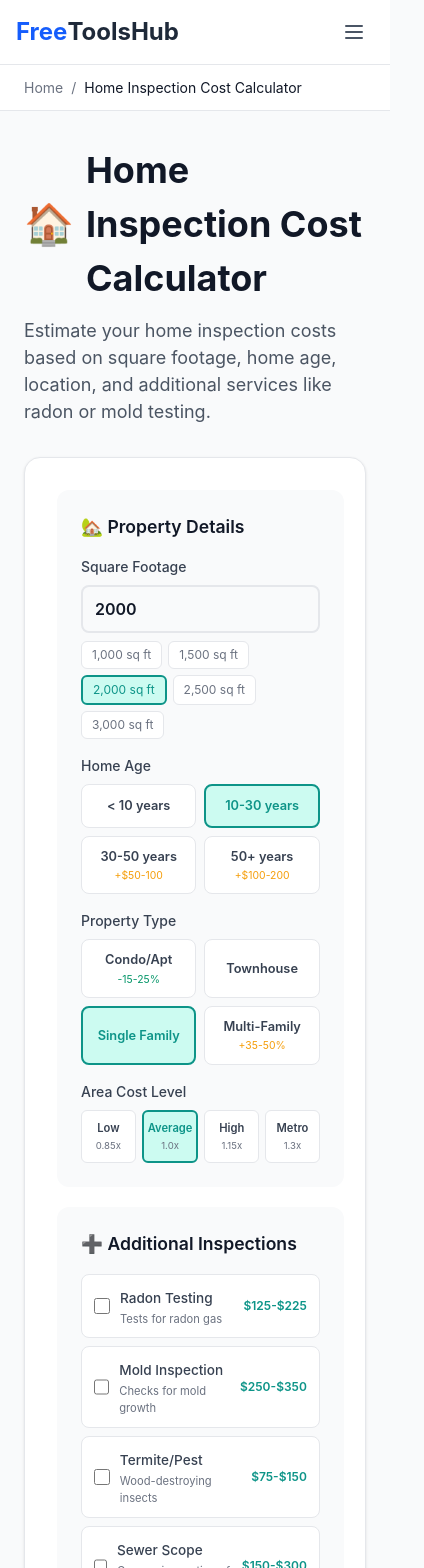
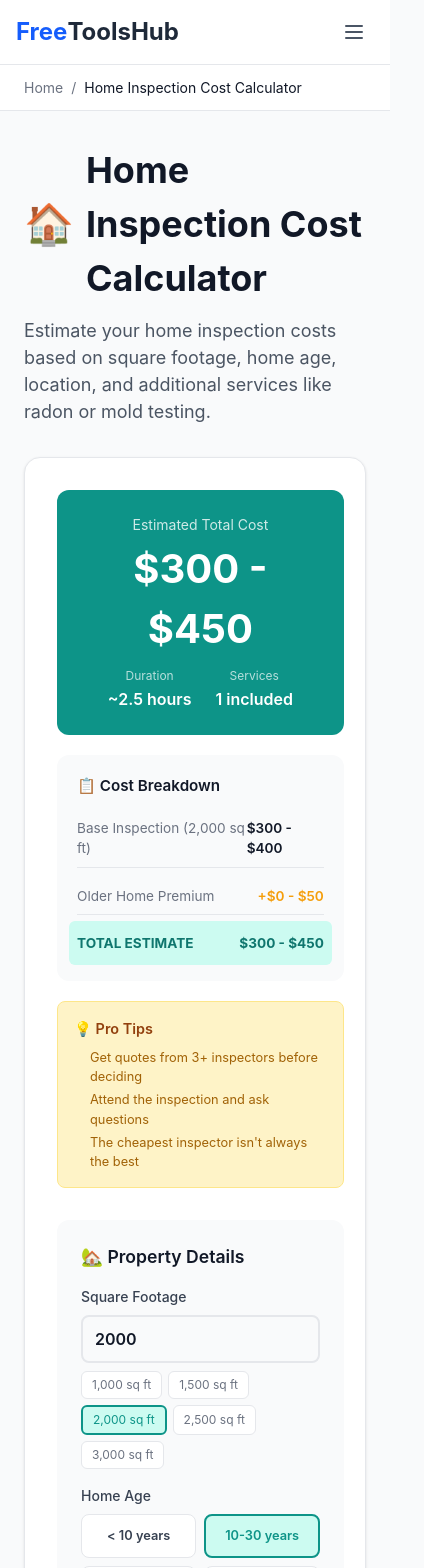
Before and after one commit to kekelele19851224-lgtm/free-tools-hub, a Next.js app: page /home-inspection-cost-calculator in a window 390 px wide. Shown: the top 1568 px of the page, 424 px wide, since content can reach past the window. Built offline with nearby package versions, Linux system fonts and the light colour scheme.

Commit message:
Add mobile responsive support for home-inspection-cost-calculator

```diff
--- a/app/globals.css
+++ b/app/globals.css
@@ -5,3 +5,23 @@ body {
   color: #111827;
   font-family: -apple-system, BlinkMacSystemFont, 'Segoe UI', Roboto, 'Helvetica Neue', Arial, sans-serif;
 }
+
+/* Mobile Responsive Calculator Fix */
+@media screen and (max-width: 768px) {
+  .calc-grid {
+    grid-template-columns: 1fr !important;
+  }
+
+  .calc-results {
+    order: -1;
+  }
+
+  .content-sidebar {
+    flex-direction: column !important;
+  }
+
+  .content-sidebar > div {
+    min-width: 100% !important;
+    width: 100% !important;
+  }
+}
--- a/app/home-inspection-cost-calculator/page.tsx
+++ b/app/home-inspection-cost-calculator/page.tsx
@@ -292,7 +292,7 @@ export default function HomeInspectionCostCalculator() {
           overflow: "hidden"
         }}>
           <div style={{ padding: "32px" }}>
-            <div style={{ display: "grid", gridTemplateColumns: "1fr 1fr", gap: "32px" }}>
+            <div className="calc-grid" style={{ display: "grid", gridTemplateColumns: "1fr 1fr", gap: "32px" }}>
               {/* Inputs */}
               <div>
                 {/* Property Details */}
@@ -488,7 +488,7 @@ export default function HomeInspectionCostCalculator() {
               </div>
 
               {/* Results */}
-              <div>
+              <div className="calc-results">
                 {/* Total Estimate */}
                 <div style={{
                   backgroundColor: "#0D9488",
@@ -641,7 +641,7 @@ export default function HomeInspectionCostCalculator() {
         </div>
 
         {/* Content + Sidebar */}
-        <div style={{ display: "flex", gap: "32px", marginBottom: "40px", flexWrap: "wrap" }}>
+        <div className="content-sidebar" style={{ display: "flex", gap: "32px", marginBottom: "40px", flexWrap: "wrap" }}>
           {/* Main Content */}
           <div style={{ flex: "2", minWidth: "400px" }}>
             {/* What's Included */}
```
